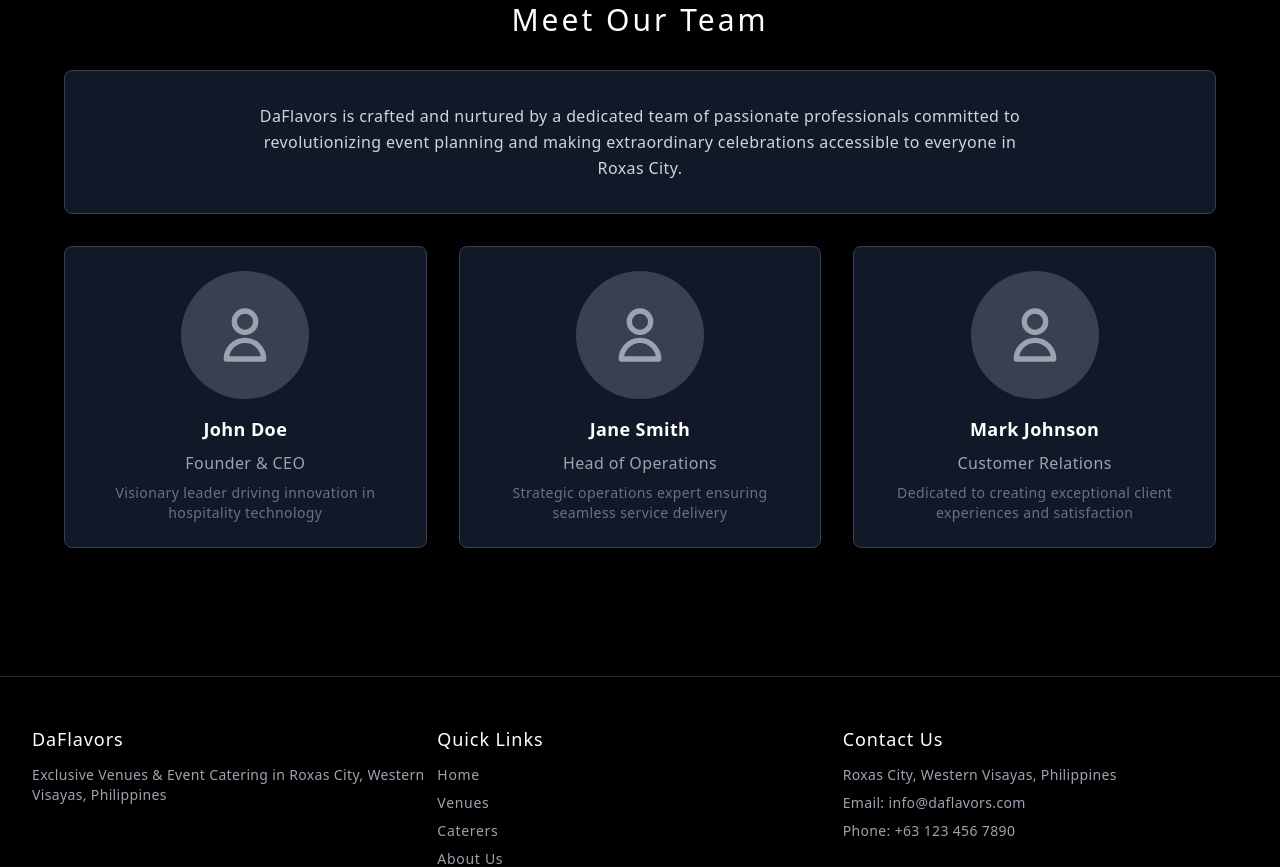
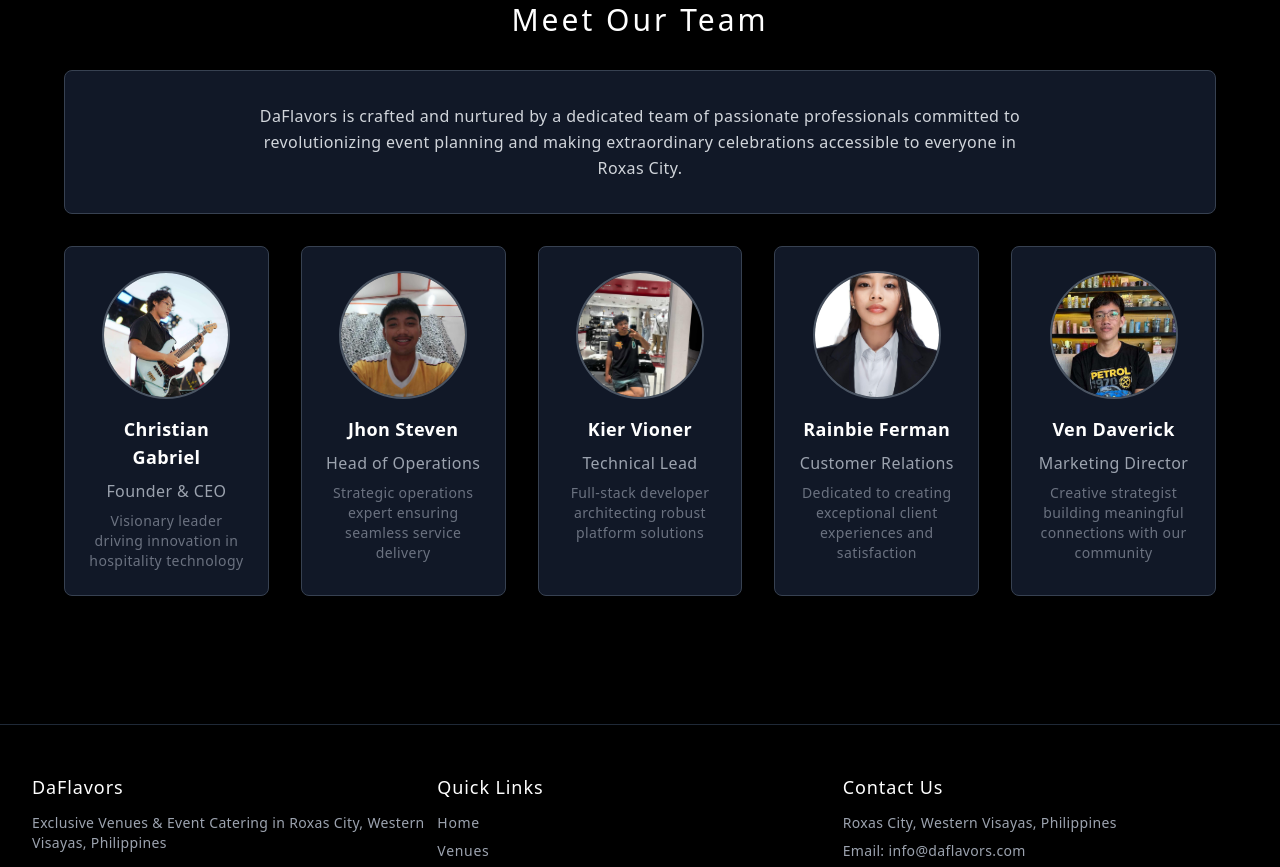
Before and after one commit to kinuris/daflavors, a Django app: page /about/ in a window 1280 px wide. Shown: the part 1881-2748 px from the top of the page. Run offline with Django 5.2, Linux system fonts and the light colour scheme; some libraries are stand-ins or nearby versions.

Commit message:
Added creators

```diff
--- a/core/views.py
+++ b/core/views.py
@@ -34,7 +34,48 @@ def home(request):
 
 def about(request):
     """About page view"""
-    context = {}
+    # Define creators with their information
+    creators = [
+        {
+            'first_name': 'Christian',
+            'last_name': 'Gabriel',
+            'image': 'creators/christian_gabriel.png',
+            'position': 'Founder & CEO',
+            'description': 'Visionary leader driving innovation in hospitality technology'
+        },
+        {
+            'first_name': 'Jhon',
+            'last_name': 'Steven',
+            'image': 'creators/jhon_steven.png',
+            'position': 'Head of Operations',
+            'description': 'Strategic operations expert ensuring seamless service delivery'
+        },
+        {
+            'first_name': 'Kier',
+            'last_name': 'Vioner',
+            'image': 'creators/kier_vioner.png',
+            'position': 'Technical Lead',
+            'description': 'Full-stack developer architecting robust platform solutions'
+        },
+        {
+            'first_name': 'Rainbie',
+            'last_name': 'Ferman',
+            'image': 'creators/rainbie_ferman.png',
+            'position': 'Customer Relations',
+            'description': 'Dedicated to creating exceptional client experiences and satisfaction'
+        },
+        {
+            'first_name': 'Ven',
+            'last_name': 'Daverick',
+            'image': 'creators/ven_daverick.png',
+            'position': 'Marketing Director',
+            'description': 'Creative strategist building meaningful connections with our community'
+        }
+    ]
+
+    context = {
+        'creators': creators
+    }
 
     return render(request, 'core/about.html', context)
 
--- a/templates/core/about.html
+++ b/templates/core/about.html
@@ -1,4 +1,5 @@
 {% extends 'base.html' %}
+{% load static %}
 
 {% block title %}About Us - DaFlavors{% endblock %}
 
@@ -95,37 +96,25 @@
                     </p>
                 </div>
 
-                <div class="grid grid-cols-1 md:grid-cols-3 gap-8">
+                <div class="grid grid-cols-1 md:grid-cols-2 lg:grid-cols-3 xl:grid-cols-5 gap-8">
+                    {% for creator in creators %}
                     <div class="text-center bg-gray-900 border border-gray-700 rounded-lg p-6 hover:border-gray-600 transition-colors">
-                        <div class="w-32 h-32 rounded-full bg-gray-700 mx-auto mb-4 flex items-center justify-center">
-                            <svg xmlns="http://www.w3.org/2000/svg" class="h-16 w-16 text-gray-400" fill="none" viewBox="0 0 24 24" stroke="currentColor">
-                                <path stroke-linecap="round" stroke-linejoin="round" stroke-width="2" d="M16 7a4 4 0 11-8 0 4 4 0 018 0zM12 14a7 7 0 00-7 7h14a7 7 0 00-7-7z" />
-                            </svg>
+                        <div class="w-32 h-32 rounded-full mx-auto mb-4 overflow-hidden border-2 border-gray-600">
+                            <img src="{{ MEDIA_URL }}{{ creator.image }}"
+                                 alt="{{ creator.first_name }} {{ creator.last_name }}"
+                                 class="w-full h-full object-cover"
+                                 onerror="this.style.display='none'; this.nextElementSibling.style.display='flex';">
+                            <div class="w-full h-full bg-gray-700 hidden items-center justify-center">
+                                <svg xmlns="http://www.w3.org/2000/svg" class="h-16 w-16 text-gray-400" fill="none" viewBox="0 0 24 24" stroke="currentColor">
+                                    <path stroke-linecap="round" stroke-linejoin="round" stroke-width="2" d="M16 7a4 4 0 11-8 0 4 4 0 018 0zM12 14a7 7 0 00-7 7h14a7 7 0 00-7-7z" />
+                                </svg>
+                            </div>
                         </div>
-                        <h3 class="text-lg font-semibold text-white mb-2">John Doe</h3>
-                        <p class="text-gray-400">Founder & CEO</p>
-                        <p class="text-sm text-gray-500 mt-2">Visionary leader driving innovation in hospitality technology</p>
+                        <h3 class="text-lg font-semibold text-white mb-2">{{ creator.first_name }} {{ creator.last_name }}</h3>
+                        <p class="text-gray-400">{{ creator.position }}</p>
+                        <p class="text-sm text-gray-500 mt-2">{{ creator.description }}</p>
                     </div>
-                    <div class="text-center bg-gray-900 border border-gray-700 rounded-lg p-6 hover:border-gray-600 transition-colors">
-                        <div class="w-32 h-32 rounded-full bg-gray-700 mx-auto mb-4 flex items-center justify-center">
-                            <svg xmlns="http://www.w3.org/2000/svg" class="h-16 w-16 text-gray-400" fill="none" viewBox="0 0 24 24" stroke="currentColor">
-                                <path stroke-linecap="round" stroke-linejoin="round" stroke-width="2" d="M16 7a4 4 0 11-8 0 4 4 0 018 0zM12 14a7 7 0 00-7 7h14a7 7 0 00-7-7z" />
-                            </svg>
-                        </div>
-                        <h3 class="text-lg font-semibold text-white mb-2">Jane Smith</h3>
-                        <p class="text-gray-400">Head of Operations</p>
-                        <p class="text-sm text-gray-500 mt-2">Strategic operations expert ensuring seamless service delivery</p>
-                    </div>
-                    <div class="text-center bg-gray-900 border border-gray-700 rounded-lg p-6 hover:border-gray-600 transition-colors">
-                        <div class="w-32 h-32 rounded-full bg-gray-700 mx-auto mb-4 flex items-center justify-center">
-                            <svg xmlns="http://www.w3.org/2000/svg" class="h-16 w-16 text-gray-400" fill="none" viewBox="0 0 24 24" stroke="currentColor">
-                                <path stroke-linecap="round" stroke-linejoin="round" stroke-width="2" d="M16 7a4 4 0 11-8 0 4 4 0 018 0zM12 14a7 7 0 00-7 7h14a7 7 0 00-7-7z" />
-                            </svg>
-                        </div>
-                        <h3 class="text-lg font-semibold text-white mb-2">Mark Johnson</h3>
-                        <p class="text-gray-400">Customer Relations</p>
-                        <p class="text-sm text-gray-500 mt-2">Dedicated to creating exceptional client experiences and satisfaction</p>
-                    </div>
+                    {% endfor %}
                 </div>
             </section>
 
```
Also changed, not shown: media/creators/christian_gabriel.png (added), media/creators/jhon_steven.png (added), media/creators/kier_vioner.png (added), media/creators/rainbie_ferman.png (added), media/creators/ven_daverick.png (added).
